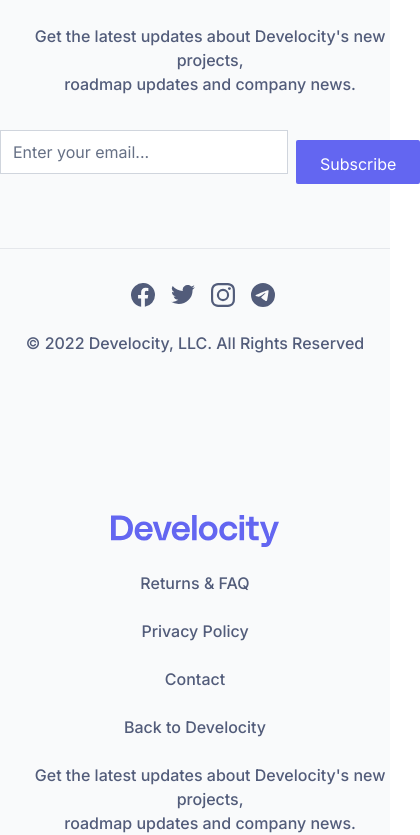
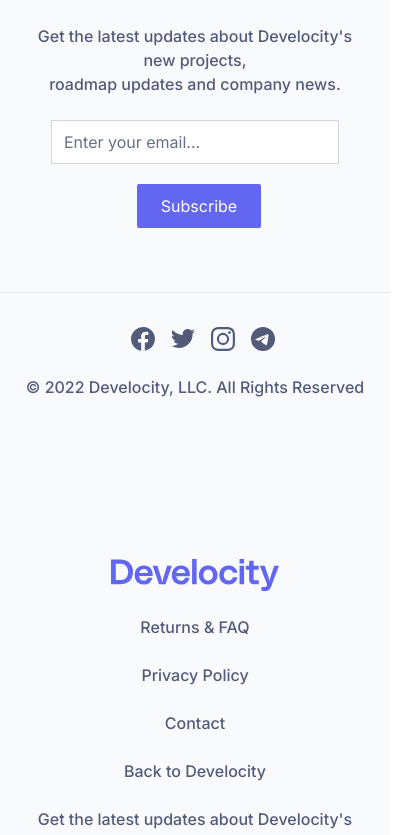
Before and after one commit to moussa32/develocity-finance, a React (Vite) app: page /blog in a window 390 px wide. Shown: the part 4040-4875 px from the top of the page, 420 px wide, since content can reach past the window. Built offline with nearby package versions, Linux system fonts and the light colour scheme.

Commit message:
fix: footer responsive on mobile

```diff
--- a/src/shared/Components/Footer.jsx
+++ b/src/shared/Components/Footer.jsx
@@ -36,12 +36,12 @@ const Footer = () => {
               Get the latest updates about Develocity's new projects,
             </p>
             <p className="px-5 md:px-0">roadmap updates and company news.</p>
-            <div className="mt-6 flex items-center md:mt-4">
+            <div className="mt-6 flex flex-col md:flex-row items-center flex-wrap md:mt-4">
               <input
                 className="placeholder:text-[#667085] font-normal placeholder:text-base h-11 w-72 md:w-80 border-1 border py-5 md:mr-2 pl-3 border-[#D0D5DD]"
                 placeholder="Enter your email..."
               />
-              <button className="bg-indigo-500 h-[44px] rounded-sm text-white font-normal py-3 px-6 ml-2 mt-5 md:mx-auto lg:mt-0 hover:bg-indigo-600">
+              <button className="flex items-center justify-center bg-indigo-500 h-[44px] rounded-sm text-white font-normal py-3 px-6 ml-2 mt-5 md:mx-auto lg:mt-0 hover:bg-indigo-600">
                 Subscribe
               </button>
             </div>
```
